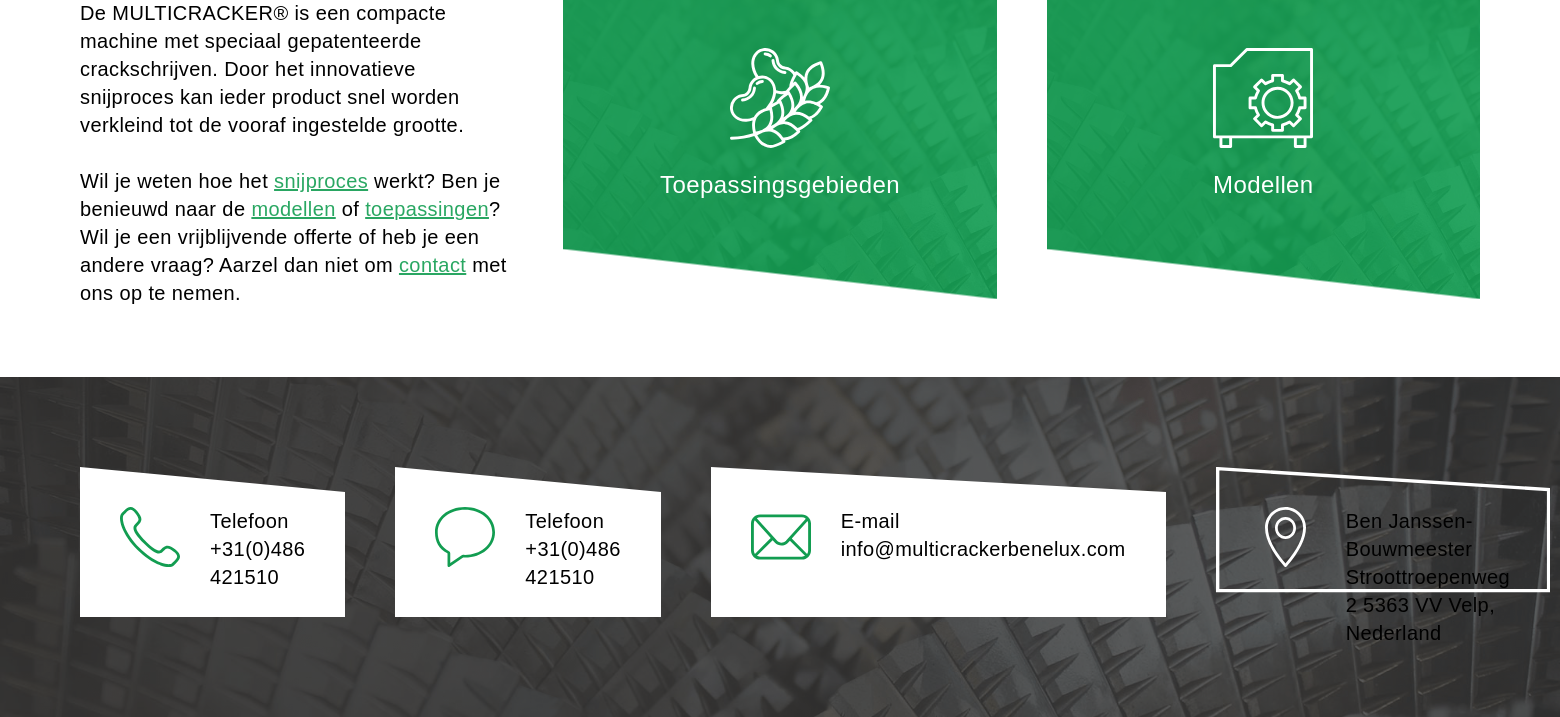
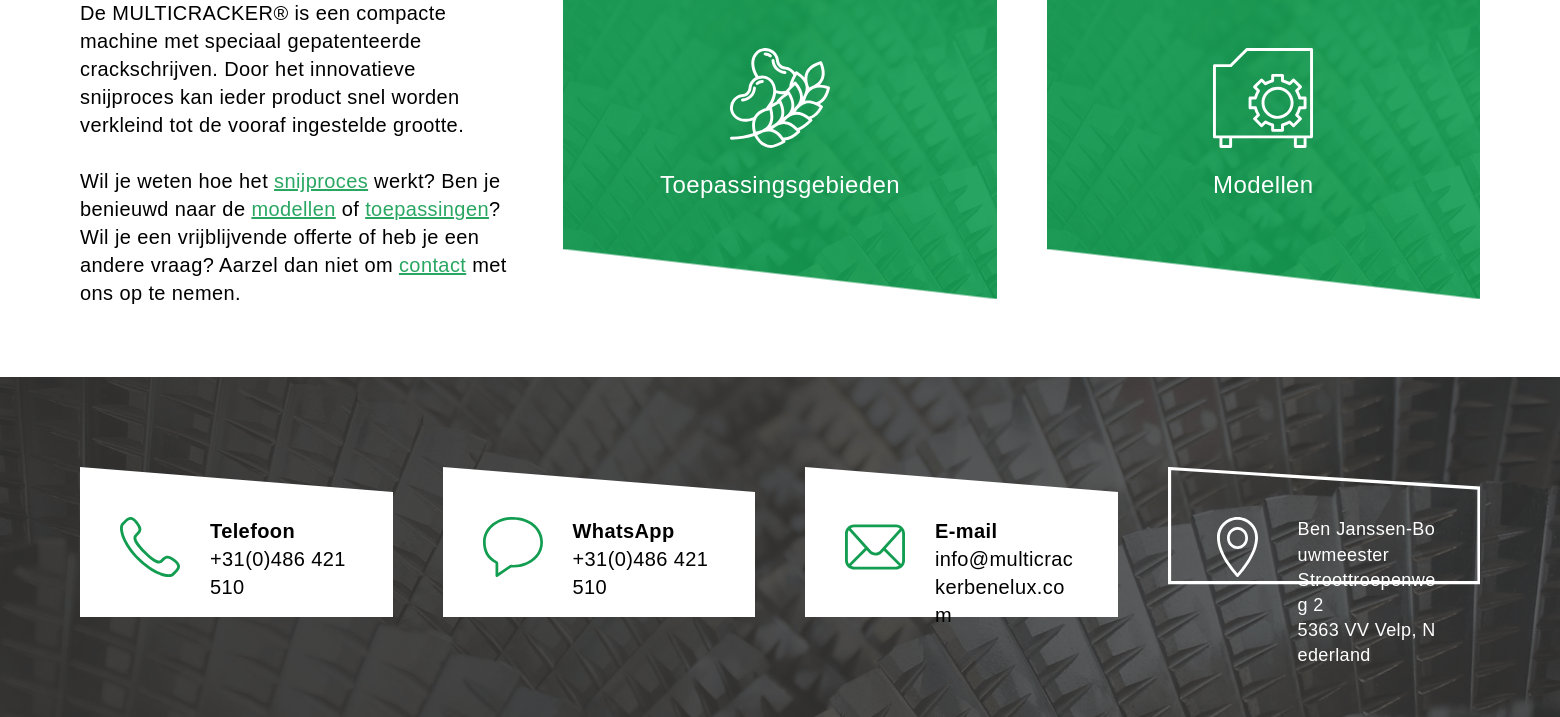
Before and after one commit to Schayik/multicracker-gulp, a web app: file public/index.html in a window 1560 px wide. Shown: the part 706-1423 px from the top of the page. Run offline with its HTML, style and script files only (its server is not run), Linux system fonts and the light colour scheme; some libraries are stand-ins or nearby versions; some web fonts are replaced.

Commit message:
feat: svgs

```diff
--- a/data/contacts.json
+++ b/data/contacts.json
@@ -1,5 +1,5 @@
 [
     { "src": "../icons/call.svg", "link": "tel:0031486421510", "text": "+31(0)486 421510", "label": "Telefoon" },
-    { "src": "../icons/chat.svg", "link": "https://api.whatsapp.com/send?phone=31683488976&text=Test", "text": "+31(0)486 421510", "label": "Telefoon" },
+    { "src": "../icons/chat.svg", "link": "https://api.whatsapp.com/send?phone=31683488976&text=Test", "text": "+31(0)486 421510", "label": "WhatsApp" },
     { "src": "../icons/mail.svg", "link": "mailto:info@multicrackerbenelux.com", "text": "info@multicrackerbenelux.com", "label": "E-mail" }
 ]
--- a/public/index.html
+++ b/public/index.html
@@ -80,7 +80,7 @@
         <div class='background'></div>
         <img src=../icons/chat.svg />
         <div class='text'>
-          <p class='label'>Telefoon</p>
+          <p class='label'>WhatsApp</p>
           <p>+31(0)486 421510</p>
         </div>
       </a>
@@ -93,15 +93,15 @@
           <p>info@multicrackerbenelux.com</p>
         </div>
       </a>
-      <a class='open' href='https://www.google.com/maps/place/Stoottroepenweg+2,+Velp,+Netherlands/@51.7446589,5.7283867,17z/data=!3m1!4b1!4m5!3m4!1s0x47c704f2a7540d2b:0x449d7968057cabb5!8m2!3d51.7446589!4d5.7305754'>
-        <!-- <div class='triangle'></div>
-            <div class='background'></div> -->
+      <a class='open' target='_blank' href='https://www.google.com/maps/place/Stoottroepenweg+2,+Velp,+Netherlands/@51.7446589,5.7283867,17z/data=!3m1!4b1!4m5!3m4!1s0x47c704f2a7540d2b:0x449d7968057cabb5!8m2!3d51.7446589!4d5.7305754'>
         <svg class='border' viewbox='0 0 400 150'>
           <path d='M 2,2 398,27 398,148 2,148 Z' stroke='white' stroke-width='4' fill='none'></path>
         </svg>
         <img src='../icons/location.svg' />
         <div class='text'>
-          <p>Ben Janssen-Bouwmeester Stroottroepenweg 2 5363 VV Velp, Nederland</p>
+          <p>Ben Janssen-Bouwmeester</p>
+          <p>Stroottroepenweg 2</p>
+          <p>5363 VV Velp, Nederland</p>
         </div>
       </a>
     </div>
--- a/stylus/components/footer.styl
+++ b/stylus/components/footer.styl
@@ -26,7 +26,7 @@
         a
             position: relative
             flex: 1 1 0px;
-            padding: 40px 40px 0 40px;
+            padding: 50px 40px 0 40px;
             height: 150px;
 
             display: flex;
@@ -44,6 +44,9 @@
 
             .text
                 margin-left: 30px;
+                word-break: break-all;
+                .label
+                    font-weight: bold;
 
             .triangle
                 position: absolute;
@@ -61,21 +64,19 @@
                 bottom: 0;
                 left: 0;
 
+            &:hover
+                .triangle
+                    background: 'linear-gradient(to bottom left, transparent 0%, transparent 49%, %s 51%, %s 100%)' % ($white-hover $white-hover);
+                .background
+                    background-color: $white-hover
+
             &.open
-                .background
-                    background-color: transparent;
-                    border: 5px solid $white;
-                    border-top: none;
-
-                .triangle
-                    height: 30px;
-                    position: absolute;
-                    background: linear-gradient(3deg, transparent 0%, transparent 45%, #fff 48%, #fff 52%, transparent 55%, transparent 100%);
-                    border-left: 5px solid $white;
-
                 svg.border
                     position: absolute;
                     top: 0;
                     right: 0;
                     bottom: 0;
                     left: 0;
+                .text p
+                    color: $white;
+                    font-size: 18px;
--- a/stylus/components/navbar.styl
+++ b/stylus/components/navbar.styl
@@ -21,3 +21,5 @@
             a
                 font-size: 24px;
                 font-weight: bold;
+                &:hover
+                    color: $green;
--- a/stylus/general/colors.styl
+++ b/stylus/general/colors.styl
@@ -1,5 +1,7 @@
 $white = #ffffff
+$white-hover = rgba(255, 255, 255, 0.9)
 $black = #000000
 $green = rgba(18, 157, 81, 0.9)
+$green-hover = rgba(18, 157, 81, 0.7)
 $green-opacity = rgba(18, 157, 81, 0.5)
 $black-overlay = rgba(50, 50, 50, 0.8)
--- a/stylus/pages/home.styl
+++ b/stylus/pages/home.styl
@@ -19,6 +19,8 @@
             a
                 color: $green;
                 text-decoration: underline;
+                &:hover
+                    color: $green-hover
             p:not(:first-child)
                 margin-top: 28px;
 
@@ -35,7 +37,10 @@
             align-items: center;
             padding-bottom: 50px;
 
-            &:hover { cursor: pointer }
+            &:hover
+                cursor: pointer
+                .overlay
+                    background-color: $green-hover
 
             img, p
                 position: relative;
```
Also changed, not shown: html/components/footer.html (+5 -10 lines), public/toepassingsgebieden.html (+5 -5 lines), public/css/index.css.
